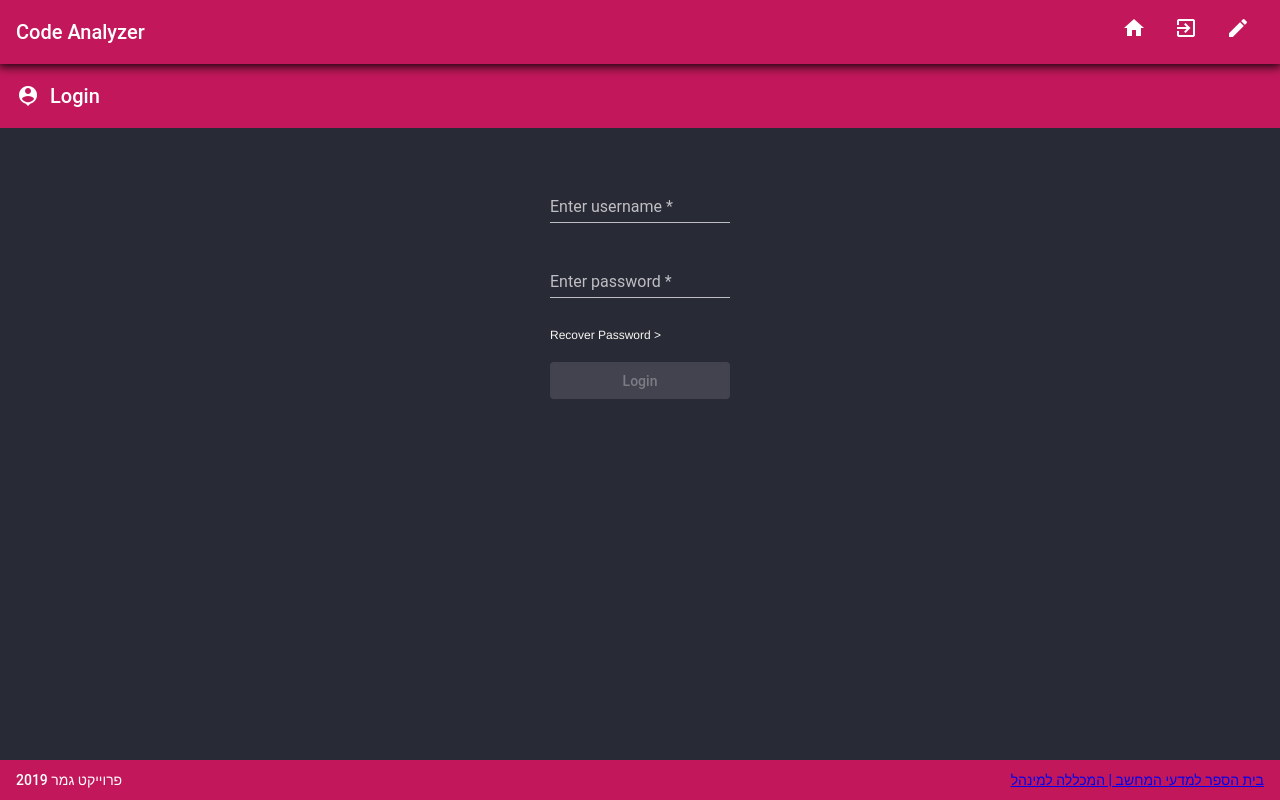
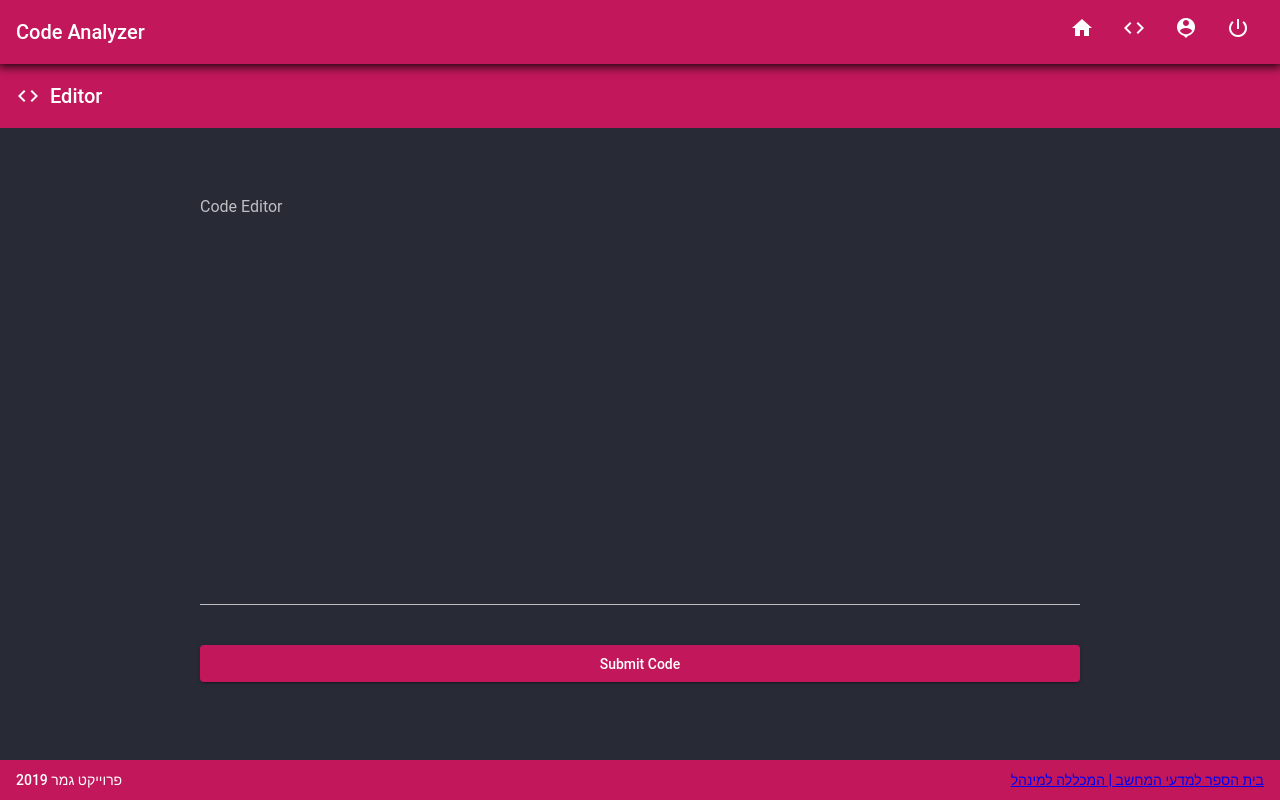
Before and after one commit to lirang4/college_project_web_editor, an Angular app in the folder client/: page /editor in a window 1280 px wide. Before the commit this address led to /login. Built offline with nearby package versions, Linux system fonts and the light colour scheme.

Commit message:
Implemented the edtior page

```diff
--- a/client/src/app/core/auth.service.ts
+++ b/client/src/app/core/auth.service.ts
@@ -7,7 +7,7 @@ import { tap, delay } from 'rxjs/operators';
   providedIn: 'root'
 })
 export class AuthService {
-  isLoggedIn = false;
+  isLoggedIn = true;
 
   constructor(private router: Router) { }
 
--- a/client/src/app/pages/editor/editor.component.html
+++ b/client/src/app/pages/editor/editor.component.html
@@ -1,3 +1,17 @@
-<p>
-  editor works!
-</p>
+<mat-toolbar color="primary">
+  <mat-toolbar-row>
+    <mat-icon class="header-icon">code</mat-icon>
+    <span>Editor</span>
+  </mat-toolbar-row>
+</mat-toolbar>
+
+<form [formGroup]="editorForm" class="editor-container" autocomplete="off" (ngSubmit)="onSubmit()">
+  <mat-form-field>
+    <textarea class="editor-field" matInput placeholder="Code Editor"></textarea>
+  </mat-form-field>
+
+  <button mat-raised-button class="submit-button" color="primary" type="submit">
+    <span *ngIf="!isLoading">Submit Code</span>
+    <mat-spinner *ngIf="isLoading" class="spinner" color="accent" [diameter]="27"></mat-spinner>
+  </button>
+</form>
--- a/client/src/app/pages/editor/editor.component.scss
+++ b/client/src/app/pages/editor/editor.component.scss
@@ -0,0 +1,25 @@
+.header-icon {
+    margin-right: 10px;
+}
+
+.editor-container {
+    padding: 50px 200px;
+    display: flex;
+    flex-direction: column;
+
+}
+
+.editor-field {
+    height: 400px;
+    resize: none;
+}
+
+.submit-button {
+    margin-top: 20px;
+    display: flex;
+    justify-content: space-around;
+}
+
+.spinner {
+    margin: 5px;
+}
--- a/client/src/app/pages/editor/editor.component.ts
+++ b/client/src/app/pages/editor/editor.component.ts
@@ -1,4 +1,5 @@
 import { Component, OnInit } from '@angular/core';
+import { FormBuilder, FormGroup, Validators } from '@angular/forms';
 
 @Component({
   selector: 'app-editor',
@@ -6,10 +7,24 @@ import { Component, OnInit } from '@angular/core';
   styleUrls: ['./editor.component.scss']
 })
 export class EditorComponent implements OnInit {
+  editorForm: FormGroup;
+  isLoading: boolean;
 
-  constructor() { }
+  constructor(private fb: FormBuilder) { }
 
   ngOnInit() {
+    this.editorForm = this.fb.group({
+      code: ['', Validators.required],
+    });
+
+    this.isLoading = false;
   }
 
+  onSubmit(): void {
+    this.isLoading = true;
+
+    setTimeout(() => {
+      this.isLoading = false;
+    }, 3000);
+  }
 }
--- a/client/src/app/pages/login/login.component.html
+++ b/client/src/app/pages/login/login.component.html
@@ -8,10 +8,12 @@
 <form [formGroup]="loginForm" class="login-container" autocomplete="off" (ngSubmit)="onSubmit()">
   <mat-form-field class="form-field">
     <input matInput placeholder="Enter username" type="text" formControlName="username" minlength="4" required>
+    <mat-error>Username is too short</mat-error>
   </mat-form-field>
 
   <mat-form-field class="form-field">
     <input matInput placeholder="Enter password" type="text" formControlName="password" minlength="6" required>
+    <mat-error>Password is too short</mat-error>
   </mat-form-field>
 
   <span class="recover-password clickable">Recover Password ></span>
--- a/client/src/app/pages/profile/profile.component.html
+++ b/client/src/app/pages/profile/profile.component.html
@@ -1,3 +1,6 @@
-<p>
-  profile works!
-</p>
+<mat-toolbar color="primary">
+  <mat-toolbar-row>
+    <mat-icon class="header-icon">person_pin</mat-icon>
+    <span>Profile</span>
+  </mat-toolbar-row>
+</mat-toolbar>
--- a/client/src/app/pages/profile/profile.component.scss
+++ b/client/src/app/pages/profile/profile.component.scss
@@ -0,0 +1,3 @@
+.header-icon {
+    margin-right: 10px;
+}
--- a/client/src/app/pages/registration/registration.component.html
+++ b/client/src/app/pages/registration/registration.component.html
@@ -8,22 +8,27 @@
 <form [formGroup]="registrationForm" class="registration-container" autocomplete="off" (ngSubmit)="onSubmit()">
   <mat-form-field class="form-field">
     <input matInput placeholder="Enter username" type="text" formControlName="username" minlength="4" required>
+    <mat-error>Username is too short</mat-error>
   </mat-form-field>
 
   <mat-form-field class="form-field">
     <input matInput placeholder="Enter password" type="text" formControlName="password" minlength="6" required>
+    <mat-error>Password is too short</mat-error>
   </mat-form-field>
 
   <mat-form-field class="form-field">
     <input matInput placeholder="Enter email" type="text" formControlName="email" minlength="6" required>
+    <mat-error>Email is too short</mat-error>
   </mat-form-field>
 
   <mat-form-field class="form-field">
-    <input matInput placeholder="Enter first name" type="text" formControlName="firstName" minlength="4" required>
+    <input matInput placeholder="Enter first name" type="text" formControlName="firstName" required>
+    <mat-error>First name is required</mat-error>
   </mat-form-field>
 
   <mat-form-field class="form-field">
-    <input matInput placeholder="Enter last name" type="text" formControlName="lastName" minlength="4" required>
+    <input matInput placeholder="Enter last name" type="text" formControlName="lastName" required>
+    <mat-error>Last name is required</mat-error>
   </mat-form-field>
 
   <button mat-raised-button class="registration-button" color="primary" type="submit" [disabled]="!registrationForm.valid">
```
